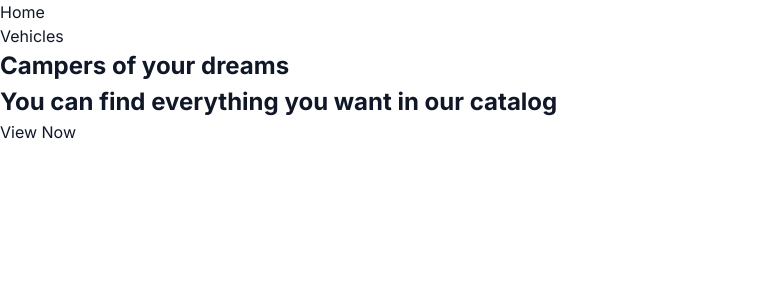
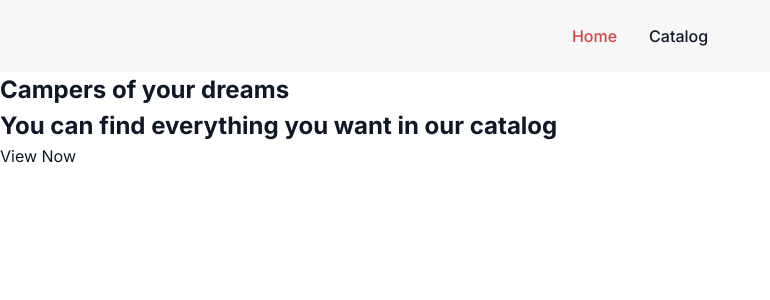
Before and after one commit to ptrodion/TravelTrucks-React-TS, a React (Vite) app: page / in a window 1280 px wide. Shown: the top 300 px of the page, without its empty margins (0-770 px from the left). Built offline with nearby package versions, Linux system fonts and the light colour scheme.

Commit message:
added styles for Header

```diff
--- /dev/null
+++ b/src/components/Header/Header.styled.tsx
@@ -0,0 +1,27 @@
+import styled from 'styled-components';
+import { NavLink } from 'react-router-dom';
+
+export const HeaderNav = styled.nav`
+  display: flex;
+  flex-direction: row;
+  align-items: center;
+  justify-content: center;
+
+  background-color: ${(props) => props.theme.color.mainBkgColor};
+  height: 72px;
+  position: relative;
+`;
+
+export const HeaderNavList = styled.ul`
+  display: flex;
+  gap: ${(props) => props.theme.gaps.xl};
+`;
+
+export const NavLinkElement = styled(NavLink)`
+  font-weight: ${(props) => props.theme.font.weights.medium};
+  line-height: ${(props) => props.theme.lineHeight.medium};
+
+  &.active {
+    color: ${(props) => props.theme.color.buttonLinkColorHover};
+  }
+`;
--- a/src/components/Header/Header.tsx
+++ b/src/components/Header/Header.tsx
@@ -1,19 +1,18 @@
-import { NavLink } from "react-router-dom";
+import { HeaderNav, HeaderNavList, NavLinkElement } from './Header.styled.jsx';
 
-
-export const Header = () => {
+const Header = () => {
   return (
-    <nav>
-      <ul>
+    <HeaderNav>
+      <HeaderNavList>
         <li>
-          <NavLink to="/">Home</NavLink>
+          <NavLinkElement to="/">Home</NavLinkElement>
         </li>
         <li>
-          <NavLink to="/vehicles">Vehicles</NavLink>
+          <NavLinkElement to="/vehicles">Catalog</NavLinkElement>
         </li>
-      </ul>
-    </nav>
-  )
+      </HeaderNavList>
+    </HeaderNav>
+  );
 }
 
 export default Header;
```
